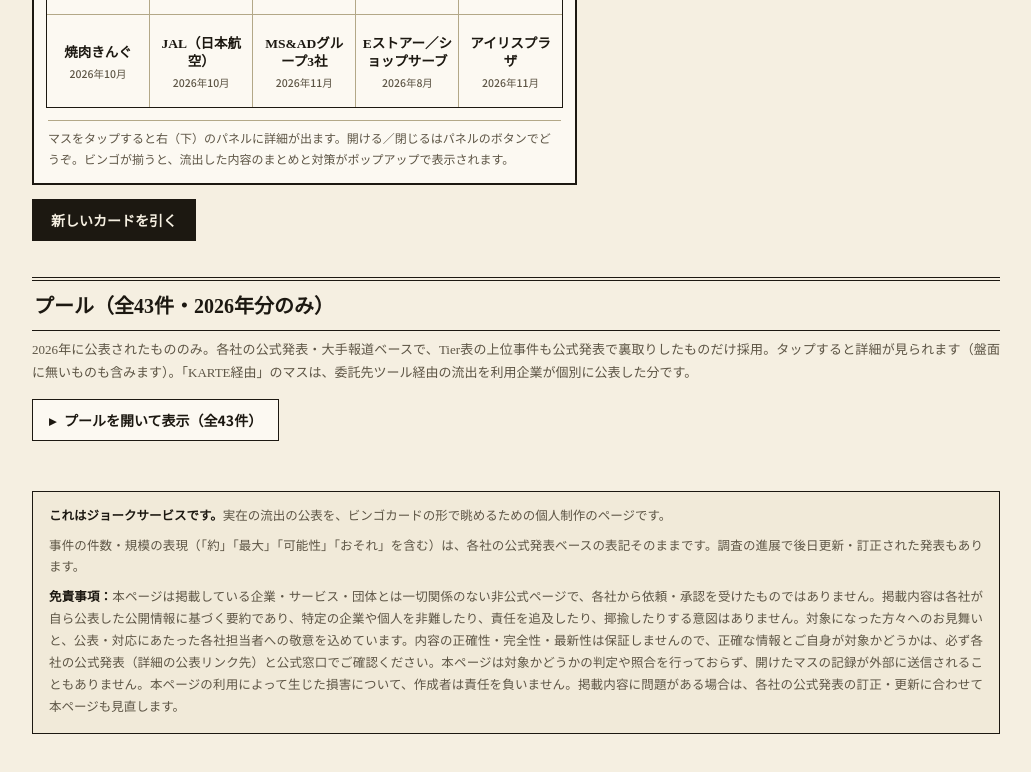
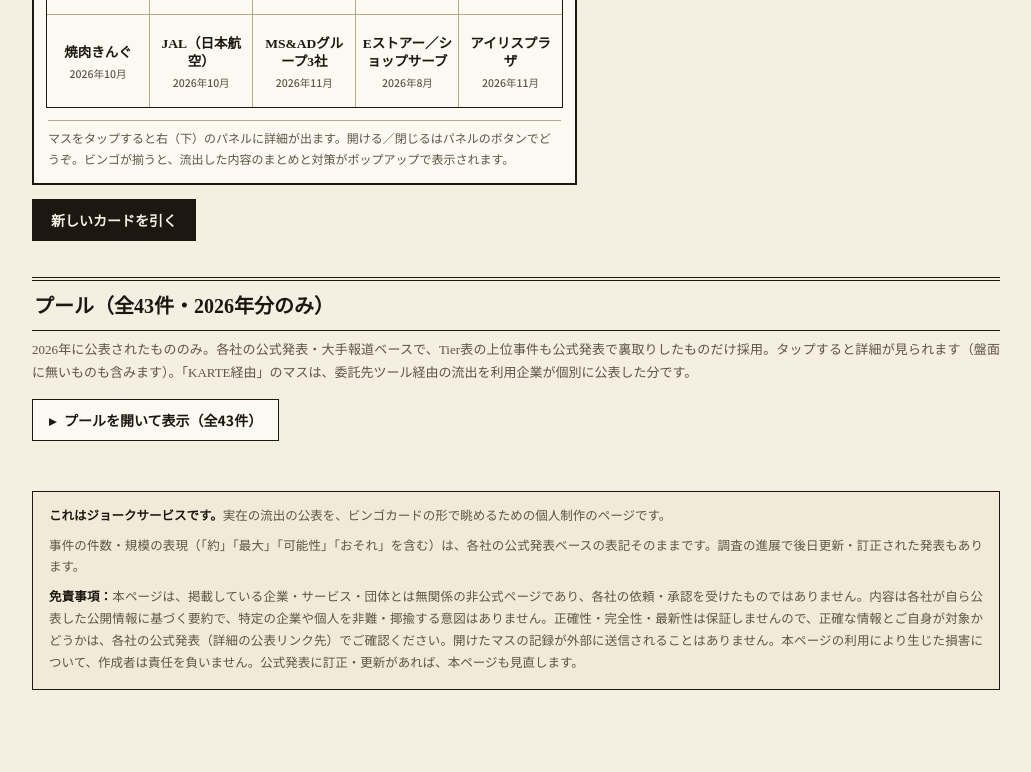
Before and after one commit to kmurabayashi/personal-information-leak-bingo, a plain HTML site: page index.html in a window 1280 px wide. Shown: the part 797-1569 px from the top of the page, without its empty margins (124-1155 px from the left). After the commit the page ends 1535 px from the top, so only its background shows below. Drawn offline with Linux system fonts and the light colour scheme.

Commit message:
免責事項を短縮し、お見舞い・敬意の一文を削除

```diff
--- a/index.html
+++ b/index.html
@@ -393,7 +393,7 @@
       <footer class="notes">
         <p><strong>これはジョークサービスです。</strong>実在の流出の公表を、ビンゴカードの形で眺めるための個人制作のページです。</p>
         <p>事件の件数・規模の表現（「約」「最大」「可能性」「おそれ」を含む）は、各社の公式発表ベースの表記そのままです。調査の進展で後日更新・訂正された発表もあります。</p>
-        <p><strong>免責事項：</strong>本ページは掲載している企業・サービス・団体とは一切関係のない非公式ページで、各社から依頼・承認を受けたものではありません。掲載内容は各社が自ら公表した公開情報に基づく要約であり、特定の企業や個人を非難したり、責任を追及したり、揶揄したりする意図はありません。対象になった方々へのお見舞いと、公表・対応にあたった各社担当者への敬意を込めています。内容の正確性・完全性・最新性は保証しませんので、正確な情報とご自身が対象かどうかは、必ず各社の公式発表（詳細の公表リンク先）と公式窓口でご確認ください。本ページは対象かどうかの判定や照合を行っておらず、開けたマスの記録が外部に送信されることもありません。本ページの利用によって生じた損害について、作成者は責任を負いません。掲載内容に問題がある場合は、各社の公式発表の訂正・更新に合わせて本ページも見直します。</p>
+        <p><strong>免責事項：</strong>本ページは、掲載している企業・サービス・団体とは無関係の非公式ページであり、各社の依頼・承認を受けたものではありません。内容は各社が自ら公表した公開情報に基づく要約で、特定の企業や個人を非難・揶揄する意図はありません。正確性・完全性・最新性は保証しませんので、正確な情報とご自身が対象かどうかは、各社の公式発表（詳細の公表リンク先）でご確認ください。開けたマスの記録が外部に送信されることはありません。本ページの利用により生じた損害について、作成者は責任を負いません。公式発表に訂正・更新があれば、本ページも見直します。</p>
       </footer>
     </div>
 
```
